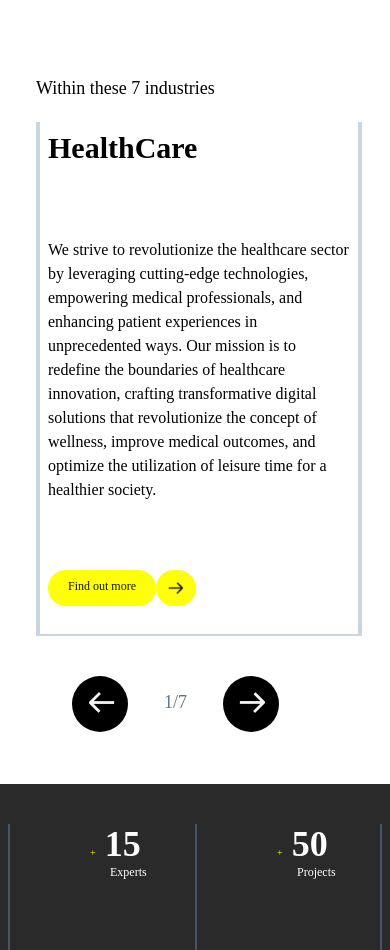
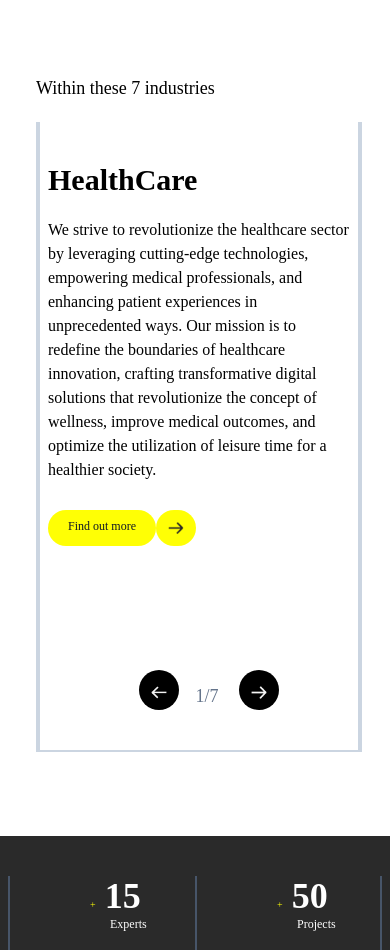
Before and after one commit to farooq786159/pocket.io-mobile, a Vue app: page / in a window 390 px wide. Shown: the part 5200-6150 px from the top of the page. Built offline with nearby package versions, Linux system fonts and the light colour scheme.

Commit message:
changes in industry responsive

```diff
--- a/src/components/Home/homeThird.vue
+++ b/src/components/Home/homeThird.vue
@@ -25,73 +25,36 @@
             <p class=" font-bold text-3xl">Naranja X </p>
             <p class=" font-bold text-3xl">YPF </p>
         </div>
-        <div class=" ml-2 mt-28">
+        <div class=" ml-2 mt-28 ">
             <p class=" text-lg">Within these 7 industries</p>
-            <div class="border-slate-300 border-x-4 border-b-2 mt-5 mb-8">
-                <p class="mt-15 text-3xl font-semibold px-2 py-2 mb-14">HealthCare</p>
-                <p class="mt-10 px-2 py-2 mb-8  ">We strive to revolutionize the healthcare sector by leveraging cutting-edge technologies, empowering medical professionals, and enhancing patient experiences in unprecedented ways. Our mission is to redefine the boundaries of healthcare innovation, crafting transformative digital solutions that revolutionize the concept of wellness, improve medical outcomes, and optimize the utilization of leisure time for a healthier society.</p>
-                <div  class="w-[300px]  inline-flex  mt-5  mb-5 px-2 py-2  ">
-                    <p class="rounded-full py-2 px-5 text-center  text-gray-900 text-xs font-medium  " style="background:#ffff05;">Find out more</p>
-                    <img src="../new_incons/svgexport-20.png" alt="" class="rounded-full  p-3 w-10" style="background:#ffff05;">
+            <div class="border-slate-300 border-x-4 border-b-2 mt-5 mb-8 sm:h-full ">
+                <div class="slider">
+                    <div class='slider-content' :style="sliderStyle">
+                        <div class="slider-item"
+                            v-for="(item, index) in items" :key="index"
+                            :class="{ active: currentIndex === index }"
+                        >
+                            <p class="mt-10 text-3xl font-semibold px-2  ">{{item.title}}</p>
+                            <p class="mt-5 px-2    ">{{item.description}}</p>
+                            <div  class="w-[300px]  inline-flex  mt-5  mb-5 px-2 py-2  ">
+                              <p class="rounded-full py-2 px-5 text-center  text-gray-900 text-xs font-medium  " style="background:#ffff05;">Find out more</p>
+                              <img src="../new_incons/svgexport-20.png" alt="" class="rounded-full  p-3 w-10" style="background:#ffff05;">
+                          </div>
+                        </div>
+                    </div>
+
+
+                <div class="flex   place-content-center  mb-10">
+                        <button class='rounded-full  bg-black  h-10  w-10  ml-5 left-button    ' @click="slideLeft">
+                            <img src="../new_incons/svgexport-31.png" alt="" class=" mt-4 ml-3 w-4 mb-4  rotate-180" />
+                        </button>
+                    <p class=" text-slate-500 text-lg ml-4 mt-3">{{currentIndex+1}}/7</p>
+                        <button class='rounded-full bg-black  h-10  w-10  ml-5 right-button  ' @click="slideRight">
+                            <img src="../new_incons/svgexport-31.png" alt="" class=" mt-4 ml-3 w-4 mb-4  " />
+                        </button>
                 </div>
             </div>
-            <!-- <div class="border-slate-300 border-x-4 border-b-2 mt-5 mb-8">
-                <p class="mt-15 text-3xl font-semibold px-2 py-2">Automotive</p>
-                <p class="mt-10 px-2 py-2 mb-8  ">Consumers crave automotive innovation like never before, seeking seamless driving experiences, advanced connectivity, and enhanced safety features. They desire vehicles that effortlessly adapt to their individual preferences, all while maintaining impeccable quality. At our core, we empower automotive companies to transform themselves, ensuring they remain at the forefront of this rapidly evolving industry.</p>
-                <div  class="w-[300px]  inline-flex  mt-10  mb-5 px-2 py-2  ">
-                    <p class="rounded-full py-2 px-5 text-center  text-gray-900 text-xs font-medium  " style="background:#ffff05;">Find out more</p>
-                    <img src="../new_incons/svgexport-20.png" alt="" class="rounded-full  p-3 w-10" style="background:#ffff05;">
-                </div>
-            </div>
-            <div class="border-slate-300 border-x-4 border-b-2 mt-5 mb-8">
-                <p class="mt-15 text-3xl font-semibold px-2 py-2">Telecommunication</p>
-                <p class="mt-10 px-2 py-2 mb-8  ">As the digital revolution sweeps through our interconnected world, the telecommunications industry plays a pivotal role in shaping our everyday conversations. With an insatiable demand for seamless connectivity and cutting-edge services, individuals and businesses alike expect nothing short of excellence from telecom brands, and we are dedicated to exceeding their expectations. From lightning-fast networks to innovative communication solutions, we ensure that our industry leads the way in delivering the very best experiences to empower and connect people around the globe.</p>
-                <div  class="w-[300px]  inline-flex  mt-10  mb-5 px-2 py-2  ">
-                    <p class="rounded-full py-2 px-5 text-center  text-gray-900 text-xs font-medium  " style="background:#ffff05;">Find out more</p>
-                    <img src="../new_incons/svgexport-20.png" alt="" class="rounded-full  p-3 w-10" style="background:#ffff05;">
-                </div>
-            </div>
-            <div class="border-slate-300 border-x-4 border-b-2 mt-5 mb-8">
-                <p class="mt-15 text-3xl font-semibold px-2 py-2">Retail & Ecommerce</p>
-                <p class="mt-10 px-2 py-2 mb-8  ">The art of crafting immersive customer journeys is a vital strength that we leverage in the retail and ecommerce industry, empowering organizations to redefine their offerings in a digitally-driven landscape. By seamlessly blending online and offline experiences, we enable retailers to revolutionize their portfolio and thrive in the ever-evolving realm of commerce.</p>
-                <div  class="w-[300px]  inline-flex  mt-10  mb-5 px-2 py-2  ">
-                    <p class="rounded-full py-2 px-5 text-center  text-gray-900 text-xs font-medium  " style="background:#ffff05;">Find out more</p>
-                    <img src="../new_incons/svgexport-20.png" alt="" class="rounded-full  p-3 w-10" style="background:#ffff05;">
-                </div>
-            </div>
-            <div class="border-slate-300 border-x-4 border-b-2 mt-5 mb-8">
-                <p class="mt-15 text-3xl font-semibold px-2 py-2">Finance & Insurance</p>
-                <p class="mt-10 px-2 py-2 mb-8  ">In the finance and insurance industry, we empower organizations to transform their practices, revolutionizing how financial services are delivered and safeguarding assets through innovative strategies. Our expertise lies in redefining operational frameworks, optimizing risk management protocols, and streamlining transactional processes to ensure efficiency and enhance customer satisfaction amidst evolving market demands. We are committed to reshaping the landscape of financial and insurance sectors, enabling institutions to adapt, thrive, and meet the ever-changing needs of their clients with confidence and agility.</p>
-                <div  class="w-[300px]  inline-flex  mt-10  mb-5 px-2 py-2  ">
-                    <p class="rounded-full py-2 px-5 text-center  text-gray-900 text-xs font-medium  " style="background:#ffff05;">Find out More</p>
-                    <img src="../new_incons/svgexport-20.png" alt="" class="rounded-full  p-3 w-10" style="background:#ffff05;">
-                </div>
-            </div>
-            <div class="border-slate-300 border-x-4 border-b-2 mt-5 mb-8">
-                <p class="mt-15 text-3xl font-semibold px-2 py-2">Logistics</p>
-                <p class="mt-10 px-2 py-2 mb-8  ">Logistics has become an essential pillar for seamless supply chain management and efficient operations in today's global marketplace. From transportation to warehousing, technology-driven solutions have become the backbone of this industry. We understand the intricacies of logistics and leverage our extensive experience to optimize processes, streamline operations, and deliver exceptional results in an ever-evolving landscape. Our expertise enables us to navigate complex logistical challenges, ensuring timely and cost-effective delivery of goods, and empowering businesses to stay ahead in the competitive logistics sector.</p>
-                <div  class="w-[300px]  inline-flex  mt-10  mb-5 px-2 py-2  ">
-                    <p class="rounded-full py-2 px-5 text-center  text-gray-900 text-xs  font-medium " style="background:#ffff05;">Find out More</p>
-                    <img src="../new_incons/svgexport-20.png" alt="" class="rounded-full  p-3 w-10" style="background:#ffff05;">
-                </div>
-            </div>
-            <div class="border-slate-300 border-x-4 border-b-2 mt-5 mb-8">
-                <p class="mt-15 text-3xl font-semibold px-2 py-2">Utilities</p>
-                <p class="mt-10 px-2 py-2 mb-8  ">In an ever-evolving Utilities industry, where infrastructure demands continue to grow, environmental concerns become more pressing, and customer expectations reach new heights, we empower organizations with cutting-edge solutions, holistic approaches, and adaptive frameworks to transform complex data into actionable intelligence. As grid systems become smarter, renewable energy gains momentum, and regulatory landscapes evolve, our unwavering commitment to innovation ensures that we unlock the full potential of data-driven decision-making, delivering unparalleled value and efficiency to our clients.</p>
-                <div  class="w-[300px]  inline-flex  mt-10  mb-5 px-2 py-2  ">
-                    <p class="rounded-full py-2 px-5 text-center  text-gray-900 text-xs font-medium  " style="background:#ffff05;">Find out more</p>
-                    <img src="../new_incons/svgexport-20.png" alt="" class="rounded-full  p-3 w-10" style="background:#ffff05;">
-                </div>
-            </div> -->
-            <div class="flex  mt-10">
 
-                    <div class='rounded-full bg-black  h-14  w-14 ml-9 '>
-                        <img src="../new_incons/svgexport-31.png" alt="" class=" mt-4 ml-4  rotate-180" />
-                    </div>
-                    <p class=" text-slate-500 text-lg ml-9 mt-3">1/7</p>
-                    <div class='rounded-full bg-black  h-14  w-14 ml-9 '>
-                        <img src="../new_incons/svgexport-31.png" alt="" class=" mt-4 ml-4 " />
-                    </div>
             </div>
 
         </div>
@@ -99,5 +62,86 @@
 
 </template>
 <script >
+export default {
+  data() {
+    return {
+      currentIndex: 0,
+      items: [
+        {
+          title: "HealthCare",
+          description: "We strive to revolutionize the healthcare sector by leveraging cutting-edge technologies, empowering medical professionals, and enhancing patient experiences in unprecedented ways. Our mission is to redefine the boundaries of healthcare innovation, crafting transformative digital solutions that revolutionize the concept of wellness, improve medical outcomes, and optimize the utilization of leisure time for a healthier society.",
+        },
+        {
+          title: "Automotive",
+          description: "Consumers crave automotive innovation like never before, seeking seamless driving experiences, advanced connectivity, and enhanced safety features. They desire vehicles that effortlessly adapt to their individual preferences, all while maintaining impeccable quality. At our core, we empower automotive companies to transform themselves, ensuring they remain at the forefront of this rapidly evolving industry.",
+        },
+        {
+          title: "Telecommunication",
+          description: "As the digital revolution sweeps through our interconnected world, the telecommunications industry plays a pivotal role in shaping our everyday conversations. With an insatiable demand for seamless connectivity and cutting-edge services, individuals and businesses alike expect nothing short of excellence from telecom brands, and we are dedicated to exceeding their expectations. From lightning-fast networks to innovative communication solutions, we ensure that our industry leads the way in delivering the very best experiences to empower and connect people around the globe.",
+        },
+        {
+          title:"Retail & Ecommerce",
+          description:"The art of crafting immersive customer journeys is a vital strength that we leverage in the retail and ecommerce industry, empowering organizations to redefine their offerings in a digitally-driven landscape. By seamlessly blending online and offline experiences, we enable retailers to revolutionize their portfolio and thrive in the ever-evolving realm of commerce."
+        },
+        {
+          title:"Finance & Insurance",
+          description:"In the finance and insurance industry, we empower organizations to transform their practices, revolutionizing how financial services are delivered and safeguarding assets through innovative strategies. Our expertise lies in redefining operational frameworks, optimizing risk management protocols, and streamlining transactional processes to ensure efficiency and enhance customer satisfaction amidst evolving market demands. We are committed to reshaping the landscape of financial and insurance sectors, enabling institutions to adapt, thrive, and meet the ever-changing needs of their clients with confidence and agility."
+        },
+        {
+          title:"Logistics",
+          description:"Logistics has become an essential pillar for seamless supply chain management and efficient operations in today's global marketplace. From transportation to warehousing, technology-driven solutions have become the backbone of this industry. We understand the intricacies of logistics and leverage our extensive experience to optimize processes, streamline operations, and deliver exceptional results in an ever-evolving landscape. Our expertise enables us to navigate complex logistical challenges, ensuring timely and cost-effective delivery of goods, and empowering businesses to stay ahead in the competitive logistics sector."
+        },
+        {
+          title:"Utilities",
+          description:"In an ever-evolving Utilities industry, where infrastructure demands continue to grow, environmental concerns become more pressing, and customer expectations reach new heights, we empower organizations with cutting-edge solutions, holistic approaches, and adaptive frameworks to transform complex data into actionable intelligence. As grid systems become smarter, renewable energy gains momentum, and regulatory landscapes evolve, our unwavering commitment to innovation ensures that we unlock the full potential of data-driven decision-making, delivering unparalleled value and efficiency to our clients."
+        },
+      ],
+    };
+  },
+  computed: {
+    sliderStyle() {
+      return `transform: translateX(-${this.currentIndex * 100}%)`;
+    },
+  },
+  methods: {
+    slideLeft() {
+      this.currentIndex = (this.currentIndex - 1 + this.items.length) % this.items.length;
+    },
+    slideRight() {
+      this.currentIndex = (this.currentIndex + 1) % this.items.length;
+    },
+  },
+};
+</script>
 
-</script>
+<style>
+.slider {
+  position: relative;
+  width: 100%;
+  overflow: hidden;
+}
+
+.slider-content {
+  display: flex;
+  transition: transform 0.3s ease;
+}
+
+.slider-item {
+  flex: 0 0 100%;
+}
+.left-button:hover{
+  background:#ffff05;
+}
+.right-button:hover{
+  background:#ffff05;
+}
+.slider-button {
+  position: absolute;
+  transform: translateY(-50%);
+  background-color: transparent;
+  border: none;
+  cursor: pointer;
+}
+
+
+</style>
--- a/tailwind.config.js
+++ b/tailwind.config.js
@@ -5,7 +5,9 @@ module.exports = {
     "./src/**/*.{vue,js,ts,jsx,tsx}",
   ],
   theme: {
-    extend: {},
+    extend: {
+
+    },
   },
   plugins: [],
 }
```
